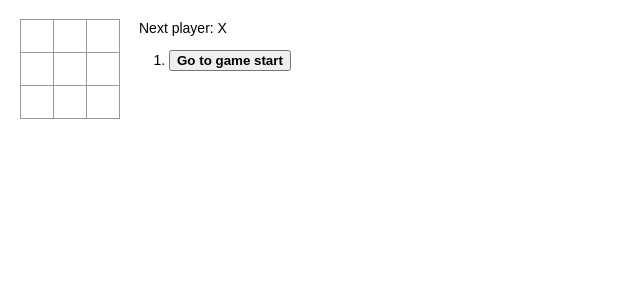
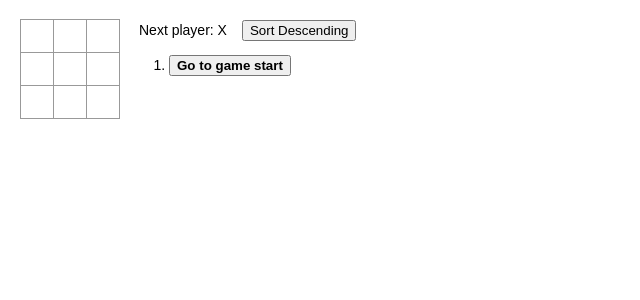
Before and after one commit to EricChiu920/react-tic-tac-toe, a React (Create React App) app: page / in a window 1280 px wide. Shown: the top 300 px of the page, without its empty margins (0-640 px from the left). Built offline with nearby package versions, Linux system fonts and the light colour scheme.

Commit message:
Add a toggle button that lets you sort the moves in either ascending or descending order.

```diff
--- a/src/index.css
+++ b/src/index.css
@@ -15,6 +15,10 @@ ol, ul {
 
 .status {
   margin-bottom: 10px;
+}
+
+.sort-button {
+  margin-left: 15px;
 }
 
 .square {
--- a/src/index.jsx
+++ b/src/index.jsx
@@ -47,6 +47,7 @@ class Game extends React.Component {
     }],
     xIsNext: true,
     stepNumber: 0,
+    sortDescending: true,
   }
 
   handclick(i) {
@@ -86,8 +87,13 @@ class Game extends React.Component {
       stepNumber: step,
       xIsNext: (step % 2) === 0,
     });
+  }
 
-
+  changeSort() {
+    this.setState({
+      sortDescending: !this.state.sortDescending,
+      // history: this.state.history.slice().reverse(),
+    })
   }
 
   render() {
@@ -95,7 +101,7 @@ class Game extends React.Component {
     const current = history[this.state.stepNumber];
     const winner = calculateWinner(current.squares);
 
-    const moves = history.map((step, move) => {
+    let moves = history.map((step, move) => {
       const desc = move ? `Go to move #${move} ${this.state.history[move].location}` : `Go to game start`;
       const buttonStyle = move === this.state.stepNumber ? 'bold' : 'normal';
 
@@ -107,6 +113,9 @@ class Game extends React.Component {
         </li>
       )
     })
+    if(!this.state.sortDescending) {
+      moves = moves.slice().reverse();
+    }
 
     let status;
     if (winner) {
@@ -124,7 +133,10 @@ class Game extends React.Component {
           />
         </div>
         <div className="game-info">
-          <div>{status}</div>
+          <div>
+            {status}
+            <button className="sort-button" onClick={() => this.changeSort()}>{`Sort ${this.state.sortDescending ? 'Descending' : 'Ascending'}`}</button>
+          </div>
           <ol>{moves}</ol>
         </div>
       </div>
```
